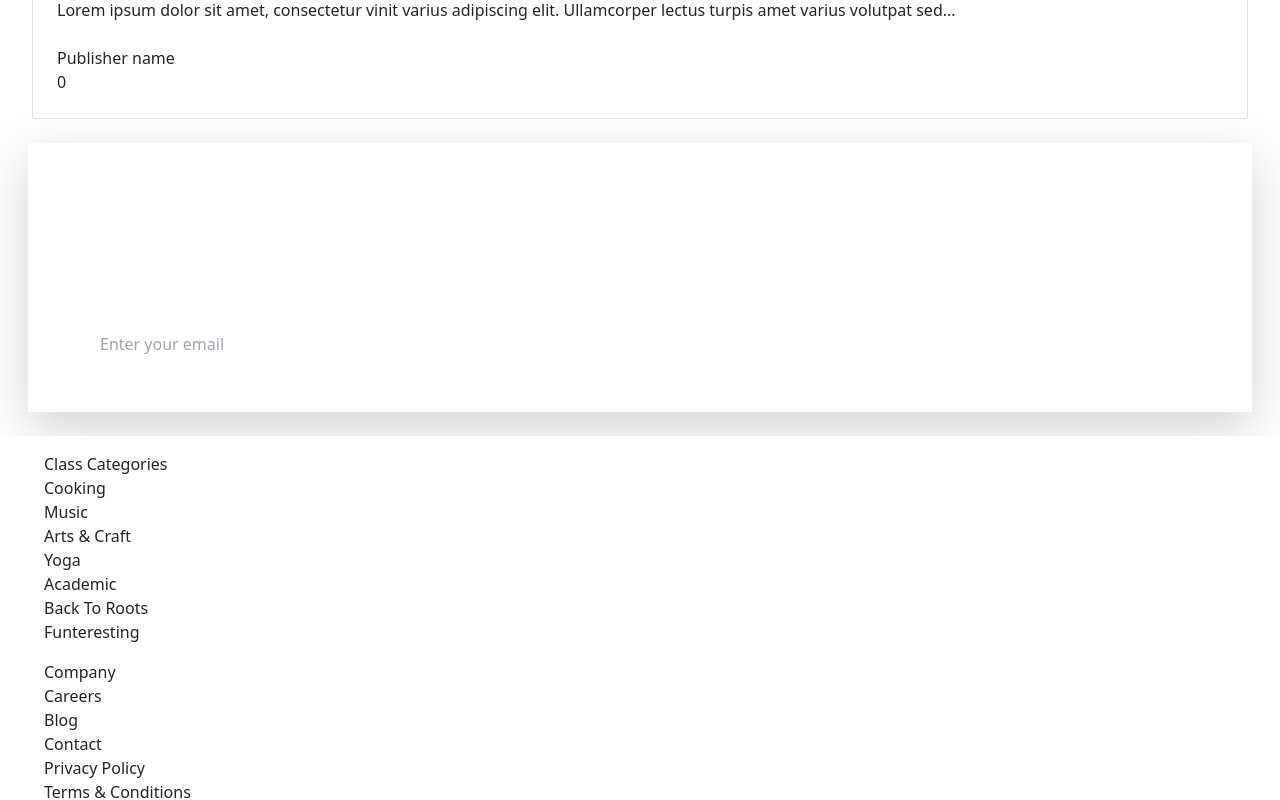
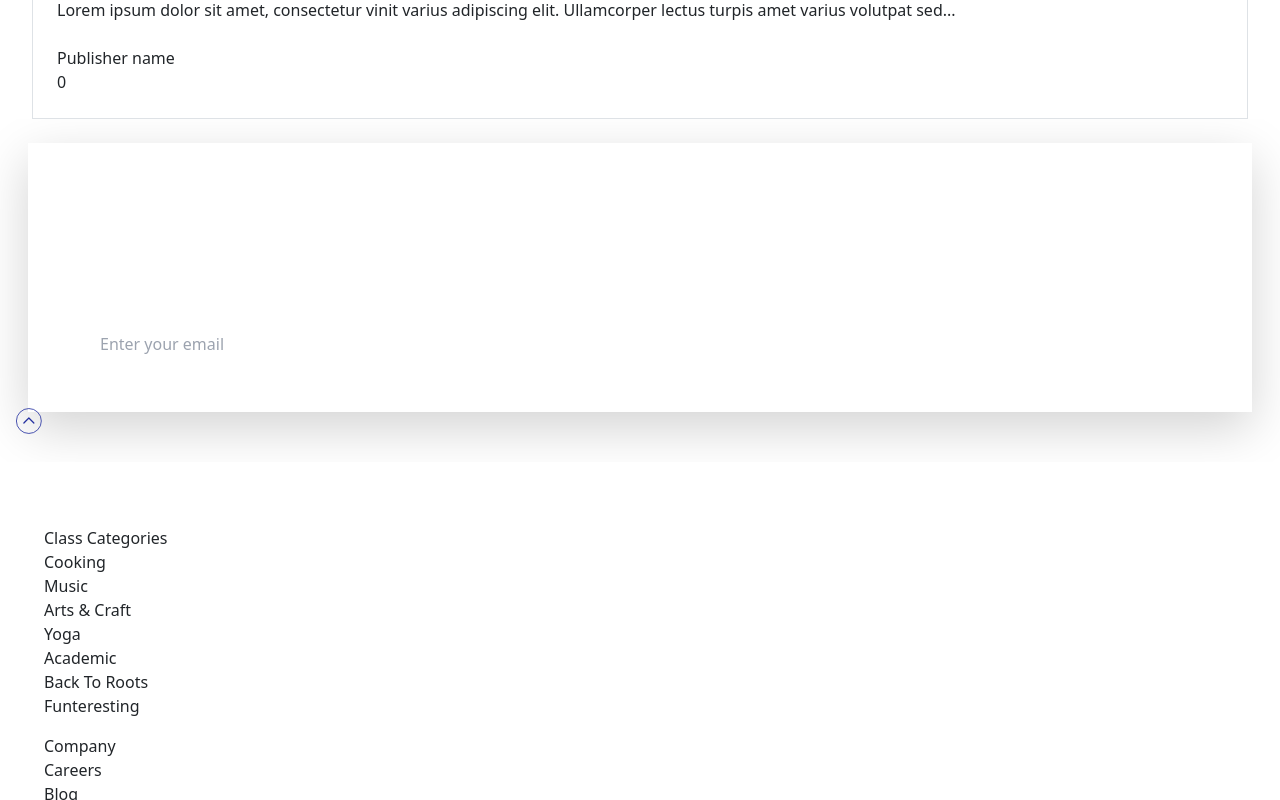
Before and after one commit to Sumit9328/animetask, a Next.js app: page / in a window 1280 px wide. Shown: the part 11200-12000 px from the top of the page. Built offline with nearby package versions, Linux system fonts and the light colour scheme.

Commit message:
getsetgo

```diff
--- /dev/null
+++ b/src/app/components/botTop.tsx
@@ -0,0 +1,28 @@
+"use client";
+import { motion } from "framer-motion";
+import Image from "next/image";
+
+export default function BotTopButton() {
+  return (
+    <div className="col-md-3 flex justify-end items-center">
+      <motion.div
+        animate={{
+          y: [0, -10, 10, 0],
+        }}
+        transition={{
+          duration: 2,
+          repeat: Infinity,
+          ease: "easeInOut",
+        }}
+      >
+        <Image
+          src="/images/Group 964.svg"
+          alt="Agile Logo"
+          width={68}
+          height={68}
+          className="p-0 m-0 mx-1"
+        />
+      </motion.div>
+    </div>
+  );
+}
--- a/src/app/page.tsx
+++ b/src/app/page.tsx
@@ -7,6 +7,7 @@ import CurrencyToggle from "./components/capButton";
 import TeacherSlider from "./components/slider";
 import { useState } from "react";
 import Footer from "./components/footer";
+import BotTopButton from "./components/botTop";
 import EmailInput from "./components/emailInput";
 import AnimatedLogo from "./components/animBut";
 import { FaArrowRight } from "react-icons/fa";
@@ -87,6 +88,7 @@ const Home = () => {
   const [email, setEmail] = useState("");
   return (
     <>
+
       <section>
         <Header />
       </section>
@@ -619,13 +621,29 @@ const Home = () => {
             </div>
           </div>
         </div>
+        <div className="col-md-12 flex relative">
+        <div className="col-md-11"></div>
+        <div className="col-md-1 absolute right-10 top-[-100px]">
+<BotTopButton/>
+        </div>
+
+      </div>
       </div>
     </div>
     </div>
   </div>
 </section>
 
+<section className="overflow-hidden">
+  <div className="container-fluid">
+    <div className="py-4 sm:px-8">
+    <div className="row">
 
+    </div>
+    </div>
+
+  </div>
+</section>
 
 
 <Footer/>
```
Also changed, not shown: public/images/Group 964.svg (added).
